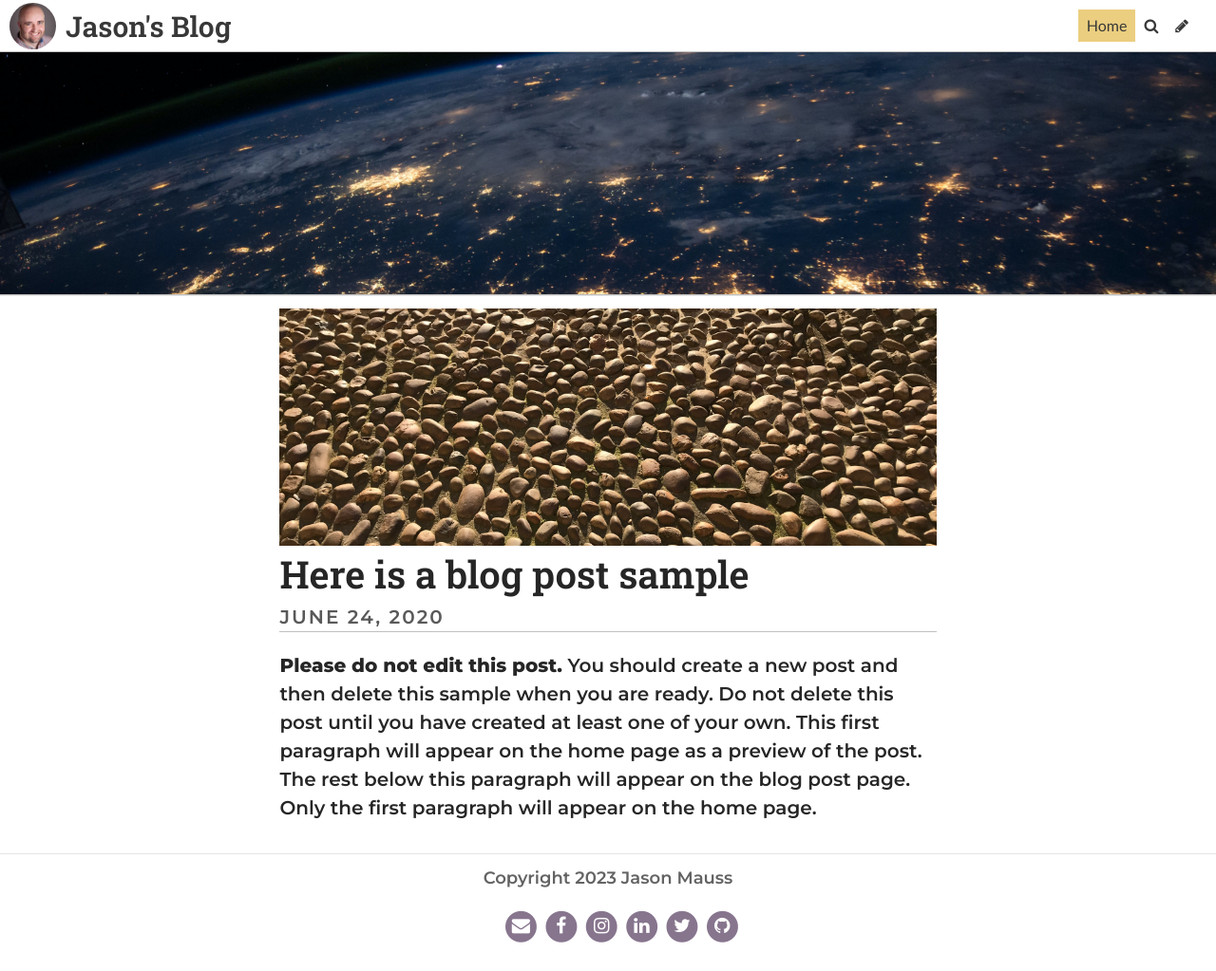
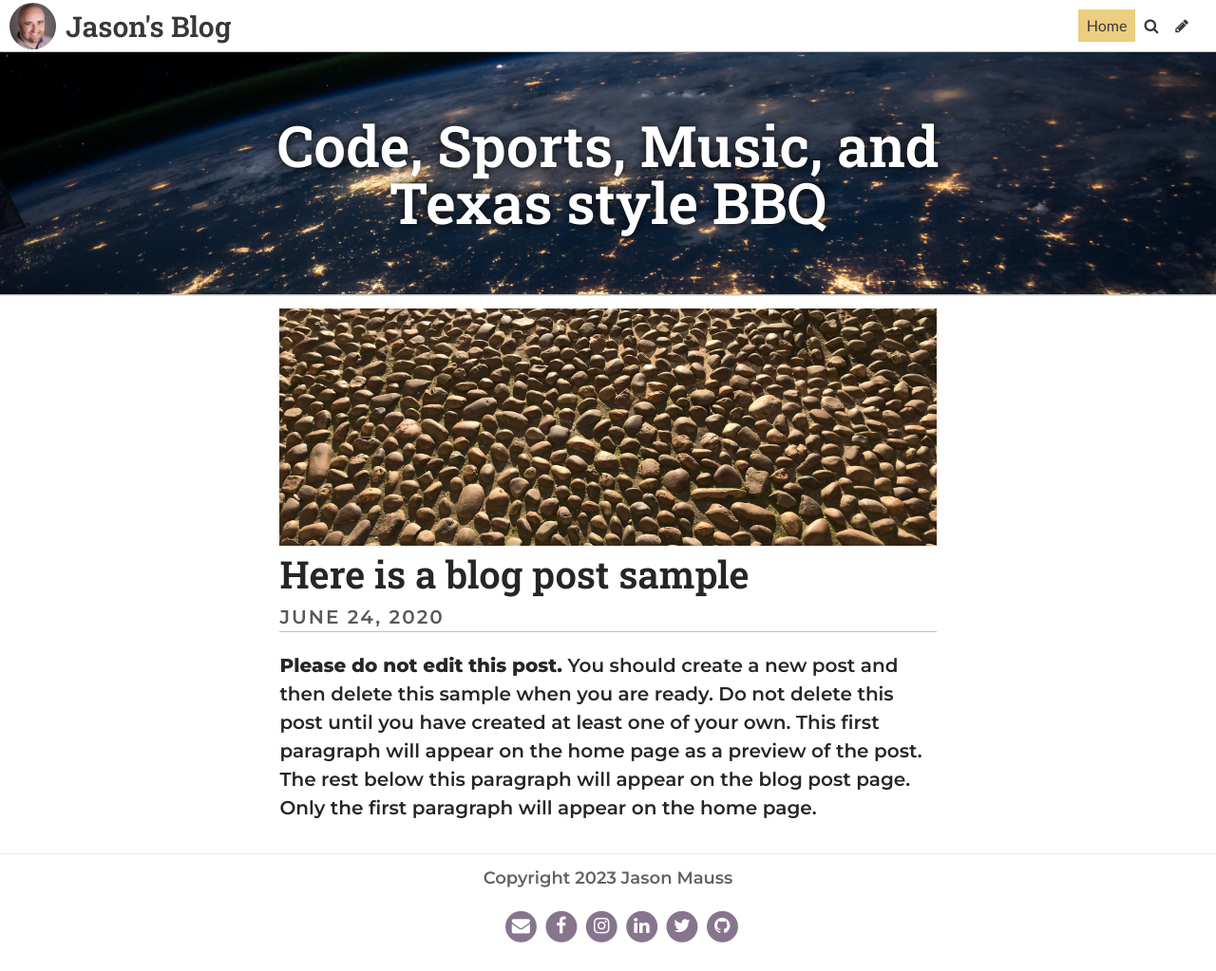
Before and after one commit to jasonmauss/jasonmaussblog, a Jekyll site: the page built from index.html, in a window 1280 px wide. Shown: the whole page at 95% size. Built offline with Jekyll 4.4.1, drawn with Linux system fonts in a browser that asks for light colours; some web fonts are replaced; the list of posts is cut into pages by our own code.

Commit message:
Update Settings “general”

```diff
--- a/_data/settings.yml
+++ b/_data/settings.yml
@@ -2,7 +2,7 @@ title: Jason's Blog
 description: Code, Sports, Music, Texas BBQ
 footer_text: Copyright 2023 Jason Mauss
 header_feature_image: ../uploads/nasahero.jpg
-header_text: ""
+header_text: Code, Sports, Music, and Texas style BBQ
 header_text_color: "#ffffff"
 bannerheight: 20vmax
 navbarheight: 55px
```
